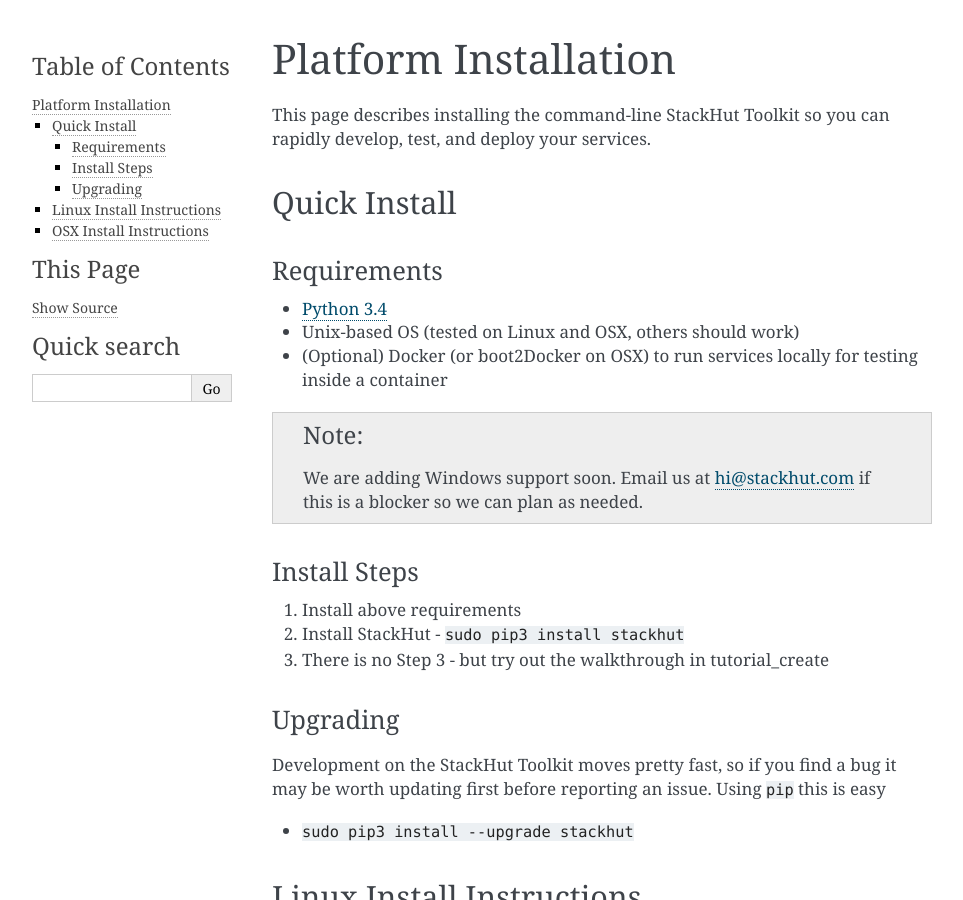
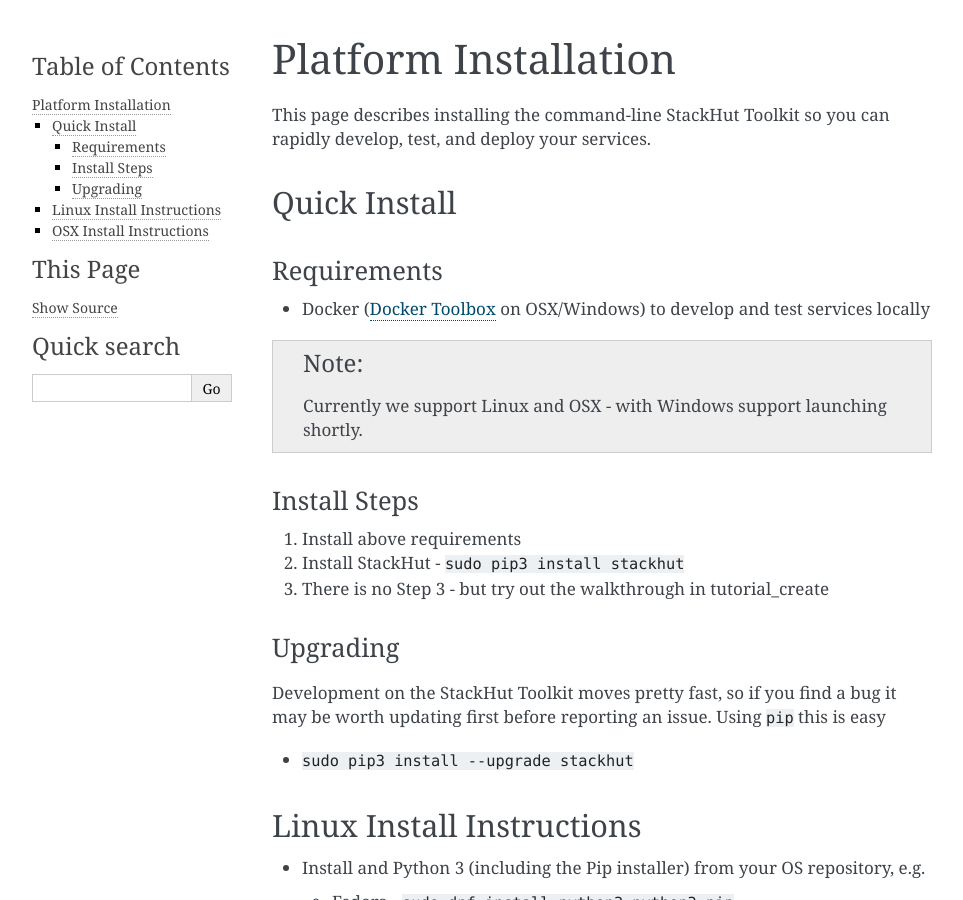
Before and after one commit to nstack/stackhut, a Sphinx documentation site: the page built from docs/getting_started/installation.rst, in a window 1280 px wide and 900 px high. Shown: the whole window, without its empty margins (148-1111 px from the left). Built offline with Sphinx 7.4.7, drawn with Linux system fonts in a browser that asks for light colours; pages that are not in the unit, such as notebooks, are missing from menus.

Commit message:
Install updating

```diff
--- a/docs/getting_started/installation.rst
+++ b/docs/getting_started/installation.rst
@@ -11,11 +11,9 @@
 Requirements
 ^^^^^^^^^^^^
 
-* `Python 3.4 <http://www.python.org>`_
-* Unix-based OS (tested on Linux and OSX, others should work)
-* (Optional) Docker (or boot2Docker on OSX) to run services locally for testing inside a container
+* Docker (`Docker Toolbox <https://www.docker.com/docker-toolbox>`_ on OSX/Windows) to develop and test services locally
 
-.. note:: We are adding Windows support soon. Email us at hi@stackhut.com if this is a blocker so we can plan as needed.
+.. note:: Currently we support Linux and OSX - with Windows support launching shortly.
 
 Install Steps
 ^^^^^^^^^^^^^
```
